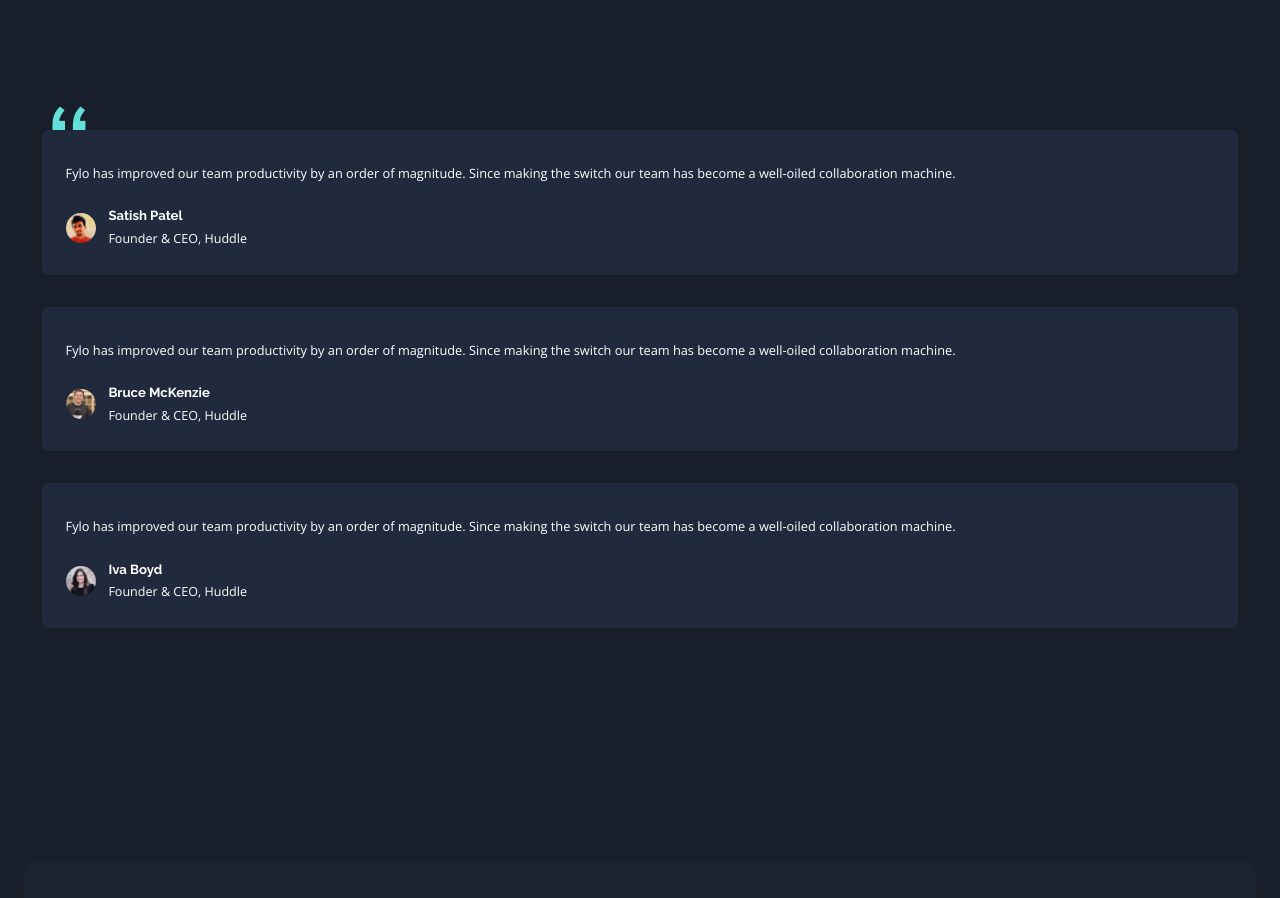
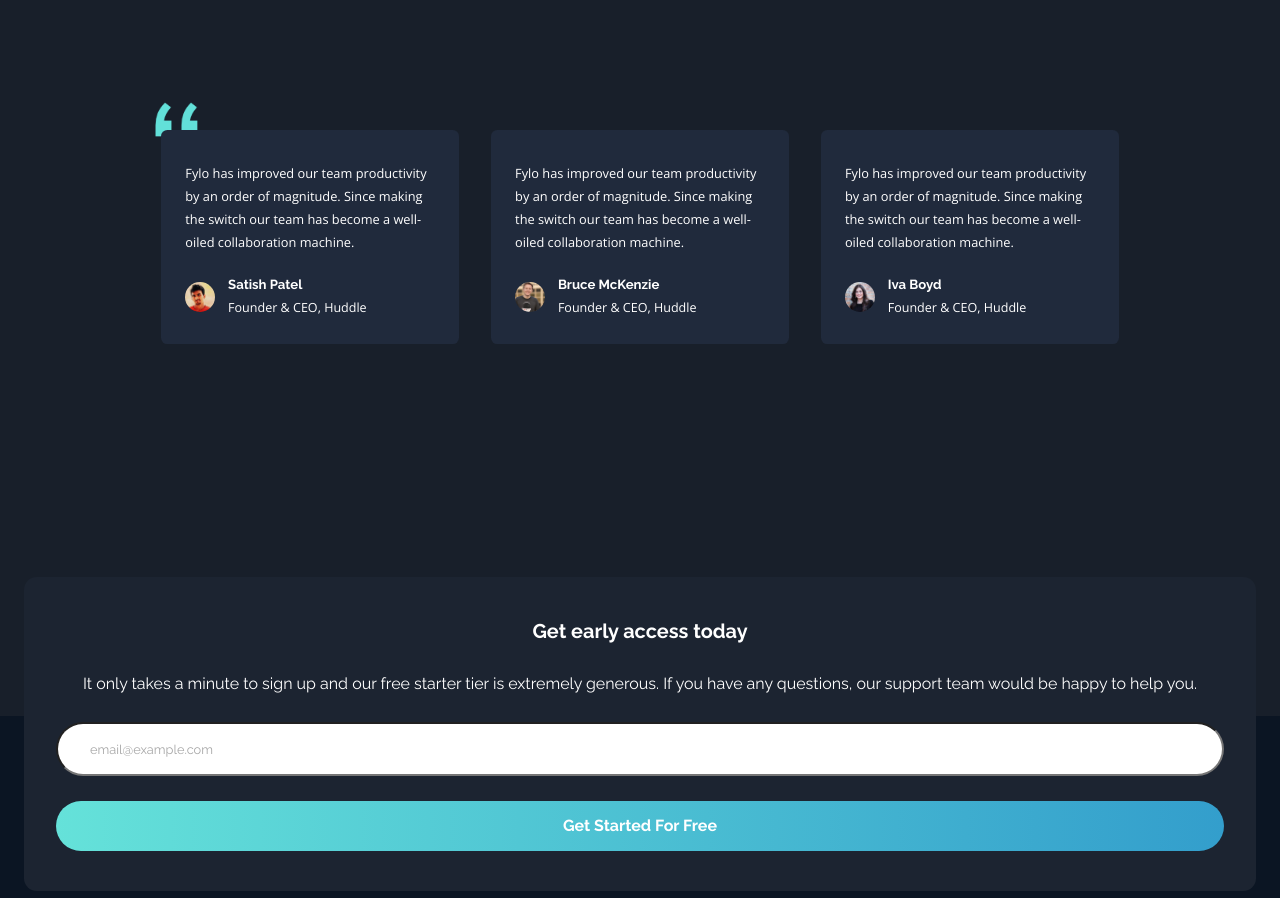
Before and after one commit to MatiasBastarrica/fylo-dark-theme-landing-page, a plain HTML site: page index.html in a window 1280 px wide. Shown: the part 2300-3198 px from the top of the page. Drawn offline with nearby package versions, Linux system fonts and the light colour scheme.

Commit message:
Style the testimonials section for the desktop layout

```diff
--- a/styles.css
+++ b/styles.css
@@ -468,4 +468,20 @@ footer address {
   .stay-productive__content a {
     font-size: 1.125rem;
   }
+
+  /* ## TESTIMONIALS ## */
+
+  .testimonials-container {
+    flex-direction: row;
+    justify-content: center;
+    max-width: 80%;
+    margin-inline: auto;
+  }
+
+  .testimonials-container::before {
+    width: 45px;
+    height: 35px;
+    left: -6px;
+    top: -28px;
+  }
 }
```
